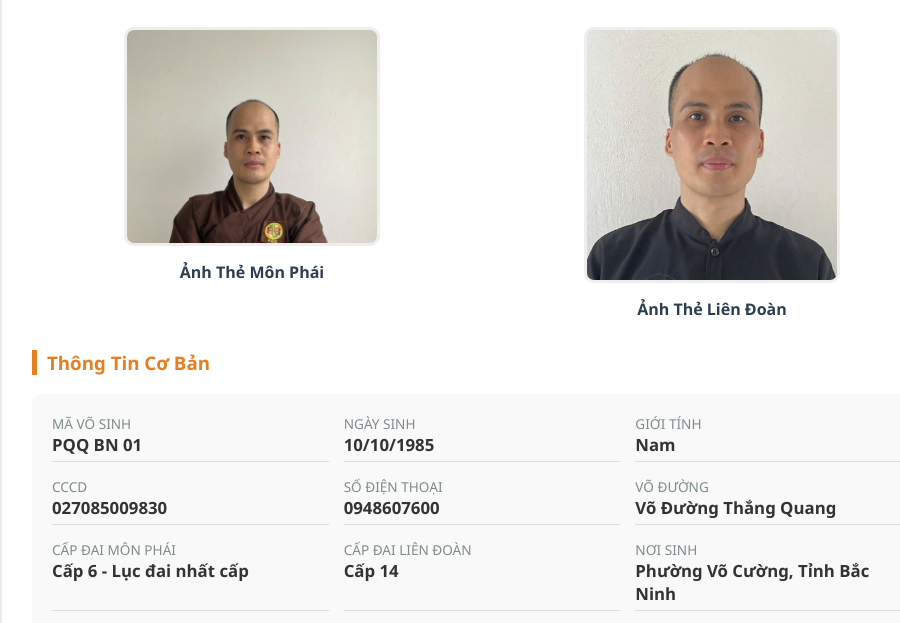
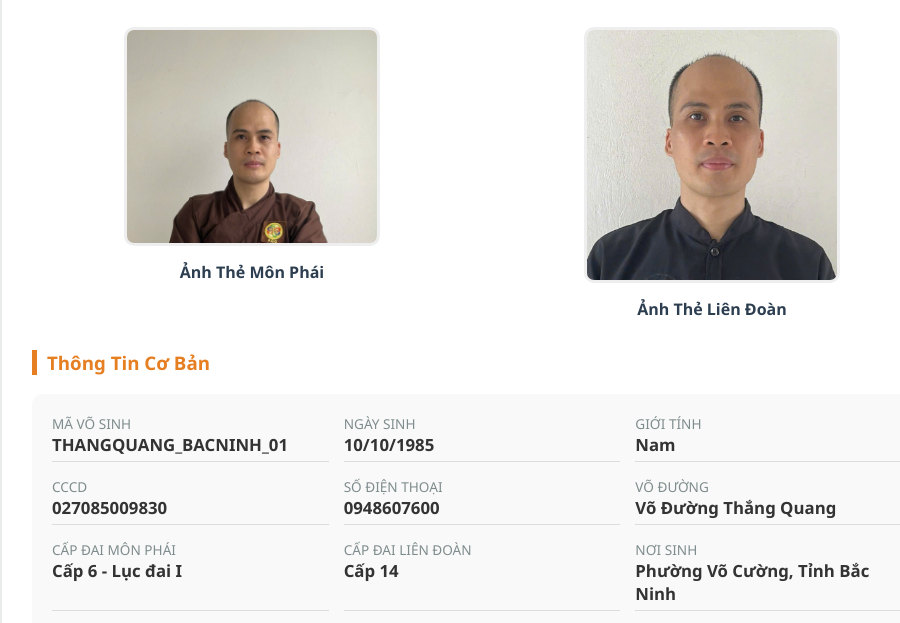
Before and after one commit to PQQ-BACNINH/nguyenminhson-1985-bacninh-clbbacninh-voduongthangquang, a plain HTML site: page index.html in a window 1280 px wide. Shown: the part 162-785 px from the top of the page, without its empty margins (158-1058 px from the left). Drawn offline with Linux system fonts and the light colour scheme.

Commit message:
Update index.html

```diff
--- a/index.html
+++ b/index.html
@@ -151,13 +151,13 @@
 
     <h3>Thông Tin Cơ Bản</h3>
     <div class="info-grid">
-        <div class="info-item"><label>Mã Võ Sinh</label><span>PQQ BN 01</span></div>
+        <div class="info-item"><label>Mã Võ Sinh</label><span>THANGQUANG_BACNINH_01</span></div>
         <div class="info-item"><label>Ngày Sinh</label><span>10/10/1985</span></div>
         <div class="info-item"><label>Giới Tính</label><span>Nam</span></div>
         <div class="info-item"><label>CCCD</label><span>027085009830</span></div>
         <div class="info-item"><label>Số Điện Thoại</label><span>0948607600</span></div>
         <div class="info-item"><label>Võ Đường</label><span>Võ Đường Thắng Quang</span></div>
-        <div class="info-item"><label>Cấp Đai Môn Phái</label><span>Cấp 6 - Lục đai nhất cấp</span></div>
+        <div class="info-item"><label>Cấp Đai Môn Phái</label><span>Cấp 6 - Lục đai I</span></div>
         <div class="info-item"><label>Cấp Đai Liên Đoàn</label><span>Cấp 14</span></div>
         <div class="info-item"><label>Nơi Sinh</label><span>Phường Võ Cường, Tỉnh Bắc Ninh</span></div>
         <div class="info-item"><label>Chiều cao</label><span>1m66</span></div>
```
